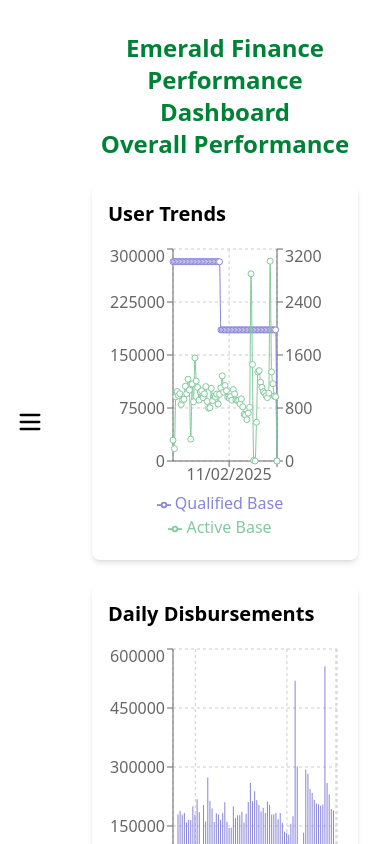
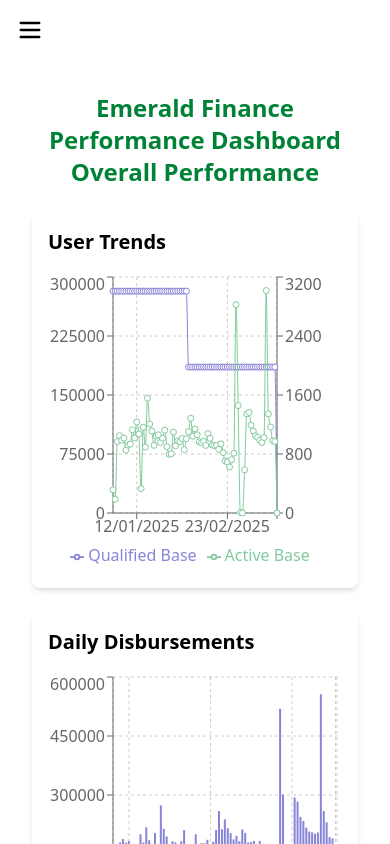
Before and after one commit to BasilMwila/performance_report, a React (Vite) app: page / in a window 390 px wide. Shown: the top 844 px of the page. Built offline with nearby package versions, Linux system fonts and the light colour scheme.

Commit message:
Update App.tsx

```diff
--- a/src/App.tsx
+++ b/src/App.tsx
@@ -11,7 +11,7 @@ import OverallPerf from "./OverallPerf";
 function App() {
   return (
     <Router>
-      <div className="flex h-screen">
+      <div className="md:flex h-screen">
         {/* Sidebar is always visible */}
         <Sidebar />
 
```
